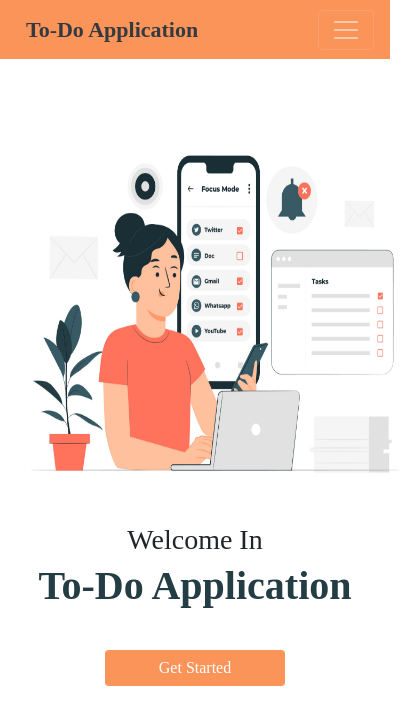
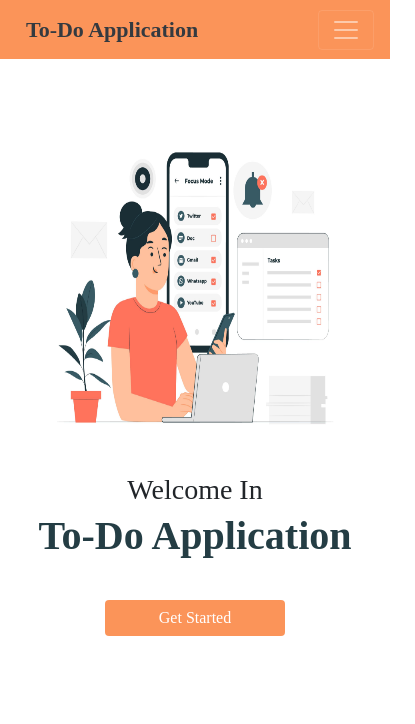
Before and after one commit to nikky301197/TodoAppFrontEndCode, a React (Create React App) app: page / in a window 390 px wide. Shown: the top 724 px of the page, 415 px wide, since content can reach past the window. Built offline with nearby package versions, Linux system fonts and the light colour scheme.

Commit message:
login aligment changes

```diff
--- a/src/Components/LoginComonent.jsx
+++ b/src/Components/LoginComonent.jsx
@@ -84,10 +84,10 @@ export default function LoginComponent() {
 
         <button
           type="submit"
-          className="btn btn-dark"
+          className="btn btn-dark mt-md-1 mt-5"
           onClick={verifyUsernamePassword}
         >
-          Submit
+          Login
         </button>
 
         <div style={{ marginTop: "10px" }}>
--- a/src/Components/RegisterComponent.jsx
+++ b/src/Components/RegisterComponent.jsx
@@ -82,7 +82,7 @@ export default function RegisterComponent() {
           />
         </div>
 
-        <button type="submit" className="btn btn-dark" onClick={registerUser}>
+        <button type="submit" className="btn btn-dark mt-md-1 mt-5" onClick={registerUser}>
           Register
         </button>
 
--- a/src/Components/TodoApp.css
+++ b/src/Components/TodoApp.css
@@ -170,3 +170,19 @@ footer {
   }
 }
 /* footer csss */
+
+@media screen and (max-width: 400px) {
+  .todofrontImage {
+    margin-top: 50px !important;
+    width: 300px !important;
+    height: 300px !important;
+  }
+}
+
+@media screen and (max-width: 300px) {
+  .todofrontImage {
+    margin-top: 50px !important;
+    width: 200px !important;
+    height: 200px !important;
+  }
+}
```
